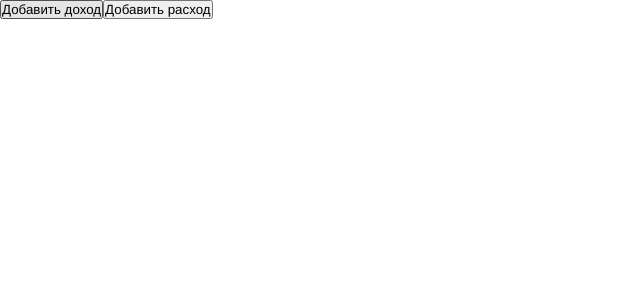
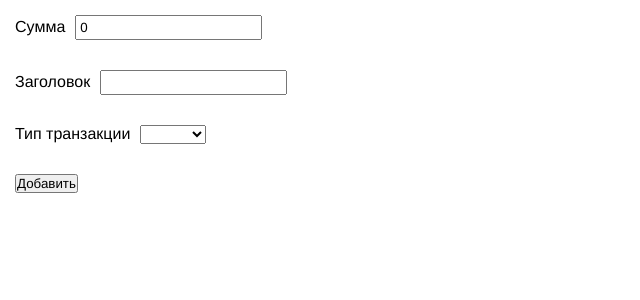
Before and after one commit to IvanDakukin/money-tracker, a Vue app: page /day/1711929600000 in a window 1280 px wide. Shown: the top 300 px of the page, without its empty margins (0-640 px from the left). Built offline with nearby package versions, Linux system fonts and the light colour scheme.

Commit message:
Добавил форму добавления транзакций

```diff
--- /dev/null
+++ b/src/components/TransactionsForm.vue
@@ -0,0 +1,71 @@
+<template>
+  <form class="form">
+    <div class="form__element">
+      <label for="sum">Сумма</label>
+      <input type="text" id="sum" class="form__field" v-model="sum" />
+    </div>
+    <div class="form__element">
+      <label for="title">Заголовок</label>
+      <input type="text" id="title" class="form__field" v-model="title" />
+    </div>
+    <div class="form__element">
+      <label for="transaction-type">Тип транзакции</label>
+      <select id="transaction-type" v-model="type">
+        <option value="income">Доход</option>
+        <option value="expense">Расход</option>
+      </select>
+    </div>
+    <div class="form__element">
+      <input type="submit" value="Добавить" @click.prevent="addTransaction" />
+    </div>
+  </form>
+</template>
+
+<script>
+import store from "@/store";
+
+export default {
+  data() {
+    return {
+      sum: 0,
+      title: "",
+      type: "",
+    };
+  },
+  props: {
+    date: Date,
+  },
+  methods: {
+    addTransaction() {
+      const sum = this.type === "income" ? this.sum : -this.sum;
+      const transaction = {
+        id: store.getters.nextId,
+        date: this.date,
+        sum,
+        title: this.title,
+      };
+      store.dispatch("addTransaction", transaction);
+    },
+  },
+};
+</script>
+
+<style scoped lang="scss">
+.form {
+  display: flex;
+  flex-direction: column;
+  padding: 15px;
+
+  &__element {
+    margin-bottom: 30px;
+  }
+
+  &__field {
+    padding: 3px;
+  }
+
+  label {
+    margin-right: 10px;
+  }
+}
+</style>
--- a/src/views/TransactionsView.vue
+++ b/src/views/TransactionsView.vue
@@ -1,19 +1,30 @@
 <template>
   <div class="transactions">
-    <button>Добавить доход</button>
-    <button>Добавить расход</button>
+    <div v-for="transaction in transactions" :key="transaction.id">
+      {{ transaction.title }}
+      {{ transaction.sum }}
+    </div>
+    <TransactionsForm :date="date" />
   </div>
 </template>
 
 <script>
+import TransactionsForm from "@/components/TransactionsForm.vue";
+import { mapState } from "vuex";
+
 export default {
-  data() {
-    return {
-      transactions: [],
-    };
-  },
   props: {
     date: Date,
   },
+  components: {
+    TransactionsForm,
+  },
+  computed: {
+    ...mapState({
+      transactions(_, getters)  {
+        return getters.transactionsForDay(this.date);
+      },
+    }),
+  },
 };
 </script>
```
